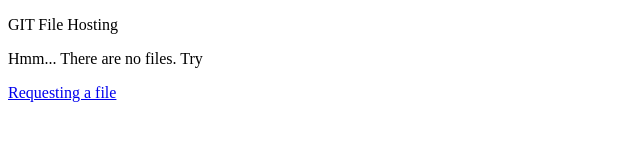
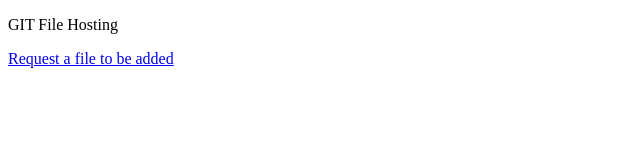
Before and after one commit to azure-tec/azure-tec.github.io, a plain HTML site: page index.html in a window 1280 px wide. Shown: the whole page, without its empty margins (0-640 px from the left). Drawn offline with Linux system fonts and the light colour scheme.

Commit message:
Update index.html

```diff
--- a/index.html
+++ b/index.html
@@ -1,6 +1,7 @@
 <!DOCTYPE html>
 <html>
 <body>
-  <p>GIT File Hosting</p> <p>Hmm... There are no files. Try </p> <a href="https://azure-tec.github.io/addf.html">Requesting a file</a>
+  <p>GIT File Hosting</p>
+  <a href="https://azure-tec.github.io/addf.html">Request a file to be added</a>
 </body>
 </html>
```
